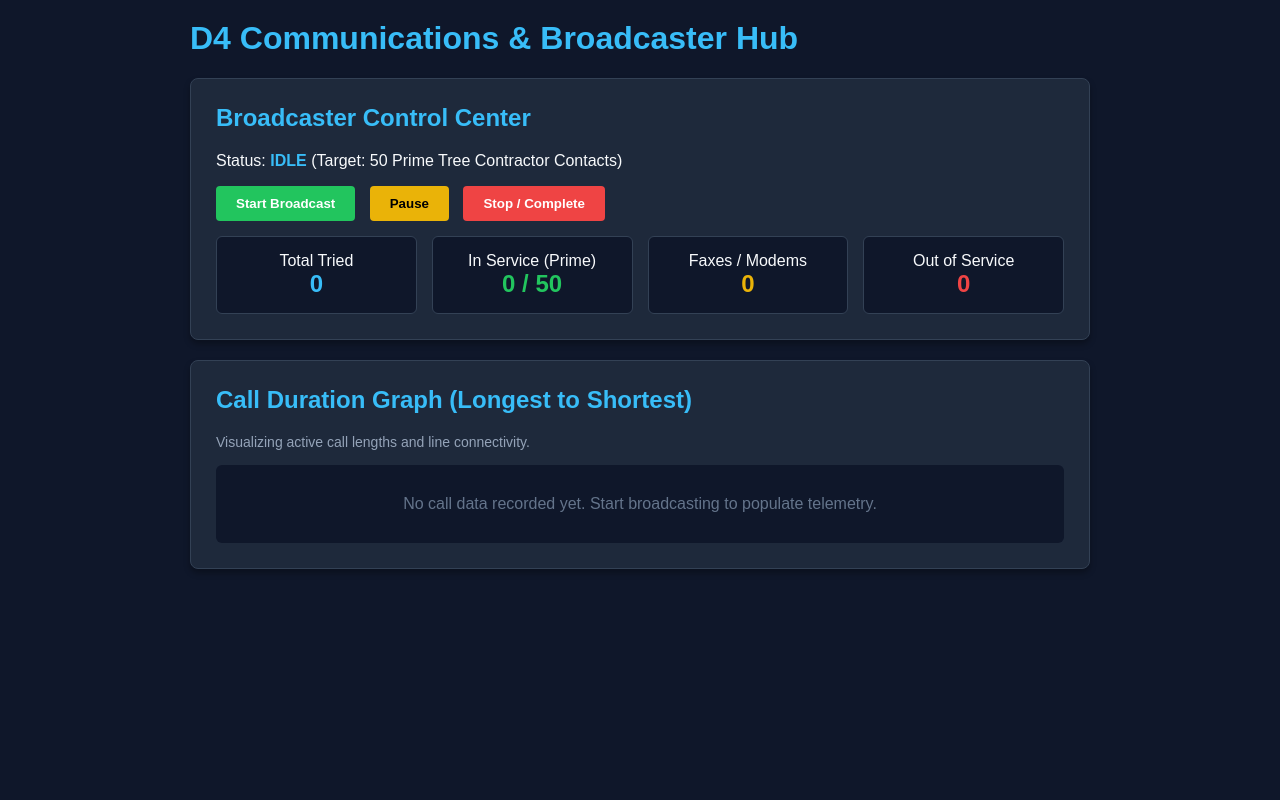
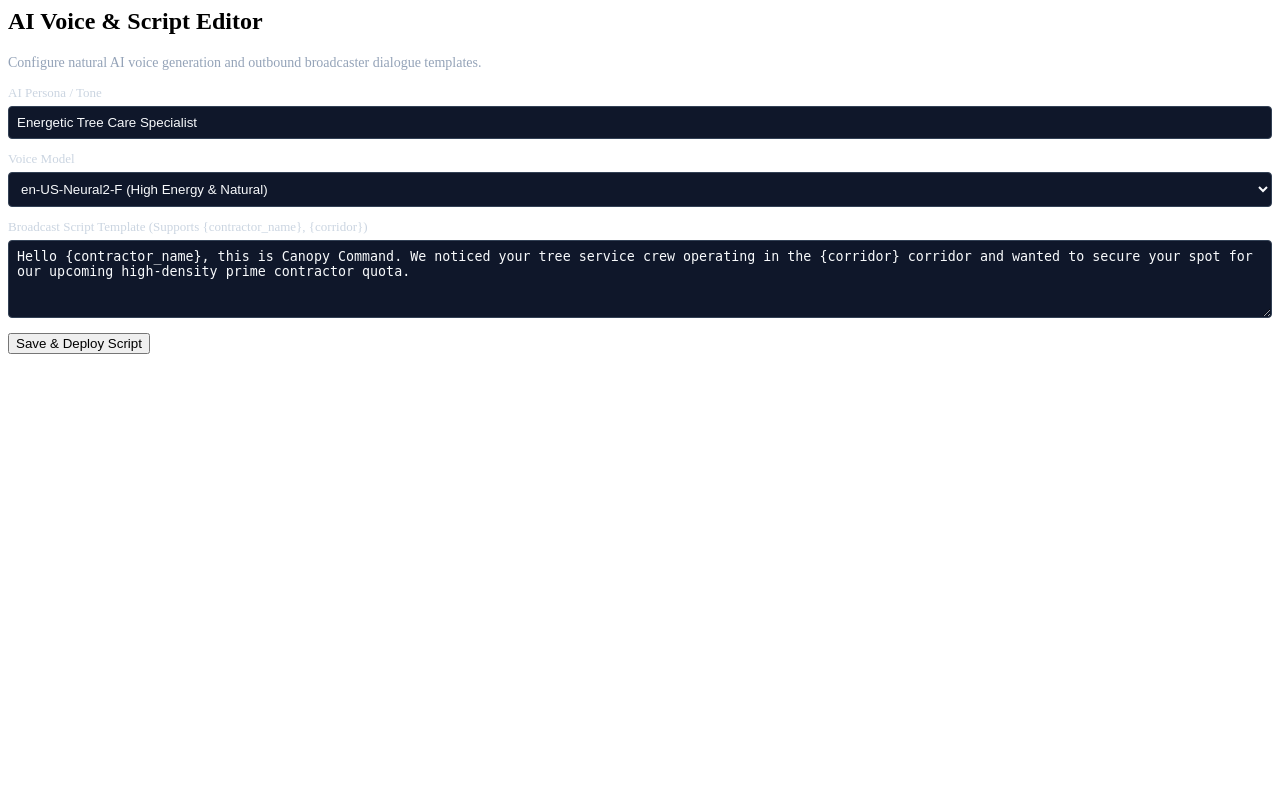
Before and after one commit to bandroidbw-lab/canopy-command, a Flask app: template d4phone/templates/d4_dialer.html in a window 1280 px wide. Run offline with Flask 3, Linux system fonts and the light colour scheme; the template is opened without the code that fills it, so the values that code supplies are empty.

Commit message:
Add embedded AI voice script editor and API backend

```diff
--- a/d4phone/templates/d4_dialer.html
+++ b/d4phone/templates/d4_dialer.html
@@ -1,122 +1,51 @@
-<!DOCTYPE html>
-<html lang="en">
-<head>
-    <meta charset="UTF-8">
-    <meta name="viewport" content="width=device-width, initial-scale=1.0">
-    <title>D4 Communications & Broadcaster Hub</title>
-    <style>
-        body { font-family: Arial, sans-serif; background: #0f172a; color: #f8fafc; margin: 20px; }
-        .container { max-width: 900px; margin: auto; }
-        .card { background: #1e293b; padding: 25px; border-radius: 8px; margin-bottom: 20px; box-shadow: 0 4px 6px rgba(0,0,0,0.3); border: 1px solid #334155; }
-        h1, h2 { color: #38bdf8; margin-top: 0; }
-        .btn { padding: 10px 20px; font-weight: bold; border: none; border-radius: 4px; cursor: pointer; margin-right: 10px; }
-        .btn-start { background: #22c55e; color: #fff; }
-        .btn-pause { background: #eab308; color: #000; }
-        .btn-stop { background: #ef4444; color: #fff; }
-        .btn:hover { opacity: 0.9; }
-        .stats-grid { display: grid; grid-template-columns: repeat(4, 1fr); gap: 15px; margin-top: 15px; }
-        .stat-box { background: #0f172a; padding: 15px; border-radius: 6px; text-align: center; border: 1px solid #334155; }
-        .stat-value { font-size: 24px; font-weight: bold; color: #38bdf8; }
-        .graph-container { margin-top: 15px; max-height: 200px; overflow-y: auto; background: #0f172a; padding: 10px; border-radius: 6px; }
-        .graph-bar { background: #38bdf8; height: 12px; margin-bottom: 6px; border-radius: 3px; transition: width 0.3s; }
-    </style>
-</head>
-<body>
-    <div class="container">
-        <h1>D4 Communications & Broadcaster Hub</h1>
+<!-- AI Script & Voice Editor Card -->
+<div class="card">
+    <h2>AI Voice & Script Editor</h2>
+    <p style="color: #94a3b8; font-size: 14px;">Configure natural AI voice generation and outbound broadcaster dialogue templates.</p>
 
-        <!-- Broadcaster Controls Card -->
-        <div class="card">
-            <h2>Broadcaster Control Center</h2>
-            <p>Status: <span id="status-badge" style="font-weight: bold; color: #38bdf8;">IDLE</span> (Target: 50 Prime Tree Contractor Contacts)</p>
-            <div>
-                <button class="btn btn-start" onclick="controlBroadcaster('start')">Start Broadcast</button>
-                <button class="btn btn-pause" onclick="controlBroadcaster('pause')">Pause</button>
-                <button class="btn btn-stop" onclick="controlBroadcaster('stop')">Stop / Complete</button>
+    <div style="margin-bottom: 12px;">
+        <label style="display: block; font-size: 13px; color: #cbd5e1; margin-bottom: 5px;">AI Persona / Tone</label>
+        <input type="text" id="ai-persona" value="Energetic Tree Care Specialist" style="width: 100%; padding: 8px; background: #0f172a; border: 1px solid #334155; color: #f8fafc; border-radius: 4px;">
     </div>
 
-            <!-- Scoreboard Grid -->
-            <div class="stats-grid">
-                <div class="stat-box">
-                    <div>Total Tried</div>
-                    <div class="stat-value" id="stat-tried">0</div>
-                </div>
-                <div class="stat-box">
-                    <div>In Service (Prime)</div>
-                    <div class="stat-value" id="stat-prime" style="color: #22c55e;">0 / 50</div>
-                </div>
-                <div class="stat-box">
-                    <div>Faxes / Modems</div>
-                    <div class="stat-value" id="stat-faxes" style="color: #eab308;">0</div>
-                </div>
-                <div class="stat-box">
-                    <div>Out of Service</div>
-                    <div class="stat-value" id="stat-oos" style="color: #ef4444;">0</div>
-                </div>
-            </div>
+    <div style="margin-bottom: 12px;">
+        <label style="display: block; font-size: 13px; color: #cbd5e1; margin-bottom: 5px;">Voice Model</label>
+        <select id="voice-model" style="width: 100%; padding: 8px; background: #0f172a; border: 1px solid #334155; color: #f8fafc; border-radius: 4px;">
+            <option value="en-US-Neural2-F">en-US-Neural2-F (High Energy & Natural)</option>
+            <option value="en-US-Neural2-J">en-US-Neural2-J (Professional Baritone)</option>
+            <option value="en-US-Wavenet-D">en-US-Wavenet-D (Warm Contractor Voice)</option>
+        </select>
     </div>
 
-        <!-- Call Duration Graph Card -->
-        <div class="card">
-            <h2>Call Duration Graph (Longest to Shortest)</h2>
-            <p style="color: #94a3b8; font-size: 14px;">Visualizing active call lengths and line connectivity.</p>
-            <div class="graph-container" id="duration-graph">
-                <div style="color: #64748b; text-align: center; padding: 20px;">No call data recorded yet. Start broadcasting to populate telemetry.</div>
+    <div style="margin-bottom: 15px;">
+        <label style="display: block; font-size: 13px; color: #cbd5e1; margin-bottom: 5px;">Broadcast Script Template (Supports {contractor_name}, {corridor})</label>
+        <textarea id="script-template" rows="4" style="width: 100%; padding: 8px; background: #0f172a; border: 1px solid #334155; color: #f8fafc; border-radius: 4px;">Hello {contractor_name}, this is Canopy Command. We noticed your tree service crew operating in the {corridor} corridor and wanted to secure your spot for our upcoming high-density prime contractor quota.</textarea>
     </div>
-        </div>
+
+    <button class="btn btn-start" onclick="saveScript()">Save & Deploy Script</button>
+    <span id="script-save-status" style="margin-left: 10px; font-size: 13px; color: #22c55e;"></span>
 </div>
 
 <script>
-        async function fetchStatus() {
+    async function saveScript() {
+        const payload = {
+            persona: document.getElementById('ai-persona').value,
+            voice_model: document.getElementById('voice-model').value,
+            script_template: document.getElementById('script-template').value
+        };
         try {
-                const res = await fetch('/api/broadcaster/status');
+            const res = await fetch('/api/broadcaster/script', {
+                method: 'POST',
+                headers: { 'Content-Type': 'application/json' },
+                body: JSON.stringify(payload)
+            });
             const data = await res.json();
-
-                document.getElementById('status-badge').innerText = data.status;
-                document.getElementById('stat-tried').innerText = data.metrics.total_tried;
-                document.getElementById('stat-prime').innerText = data.collected + ' / ' + data.target;
-                document.getElementById('stat-faxes').innerText = (data.metrics.faxes + data.metrics.modems);
-                document.getElementById('stat-oos').innerText = data.metrics.out_of_service;
-
-                // Render duration graph
-                const graphEl = document.getElementById('duration-graph');
-                if (data.duration_graph && data.duration_graph.length > 0) {
-                    let html = '';
-                    const maxDur = Math.max(...data.duration_graph.map(x => x.duration), 60);
-                    data.duration_graph.forEach(item => {
-                        let pct = Math.min(100, (item.duration / maxDur) * 100);
-                        html += `<div style="margin-bottom: 8px;">
-                            <div style="display: flex; justify-content: space-between; font-size: 12px; color: #94a3b8;">
-                                <span>${item.phone}</span><span>${item.duration}s</span>
-                            </div>
-                            <div class="graph-bar" style="width: ${pct}%;"></div>
-                        </div>`;
-                    });
-                    graphEl.innerHTML = html;
+            if (data.success) {
+                document.getElementById('script-save-status').innerText = "Script saved successfully!";
+                setTimeout(() => { document.getElementById('script-save-status').innerText = ""; }, 3000);
             }
         } catch (err) {
-                console.error("Failed to fetch broadcaster status", err);
+            console.error("Failed to save script", err);
         }
     }
-
-        async function controlBroadcaster(action) {
-            try {
-                const res = await fetch('/api/broadcaster/control', {
-                    method: 'POST',
-                    headers: { 'Content-Type': 'application/json' },
-                    body: JSON.stringify({ action: action })
-                });
-                const data = await res.json();
-                document.getElementById('status-badge').innerText = data.status;
-                fetchStatus();
-            } catch (err) {
-                console.error("Control action failed", err);
-            }
-        }
-
-        // Poll status every 2 seconds
-        setInterval(fetchStatus, 2000);
-        fetchStatus();
 </script>
-</body>
-</html>
```
Also changed, not shown: d4phone/broadcaster.py (+16 -11 lines), d4phone/server.py (+29 -19 lines). Lines whose indentation alone changed are shown as unchanged.
